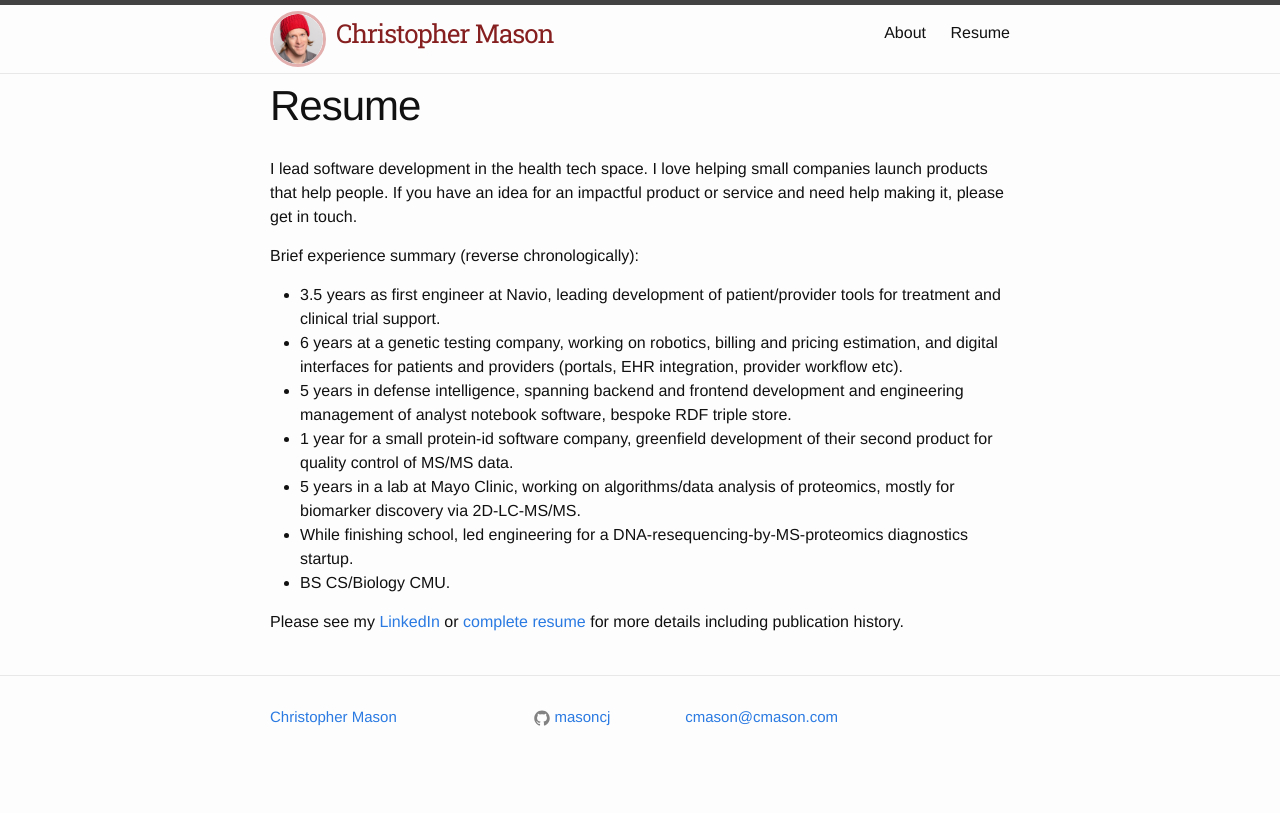
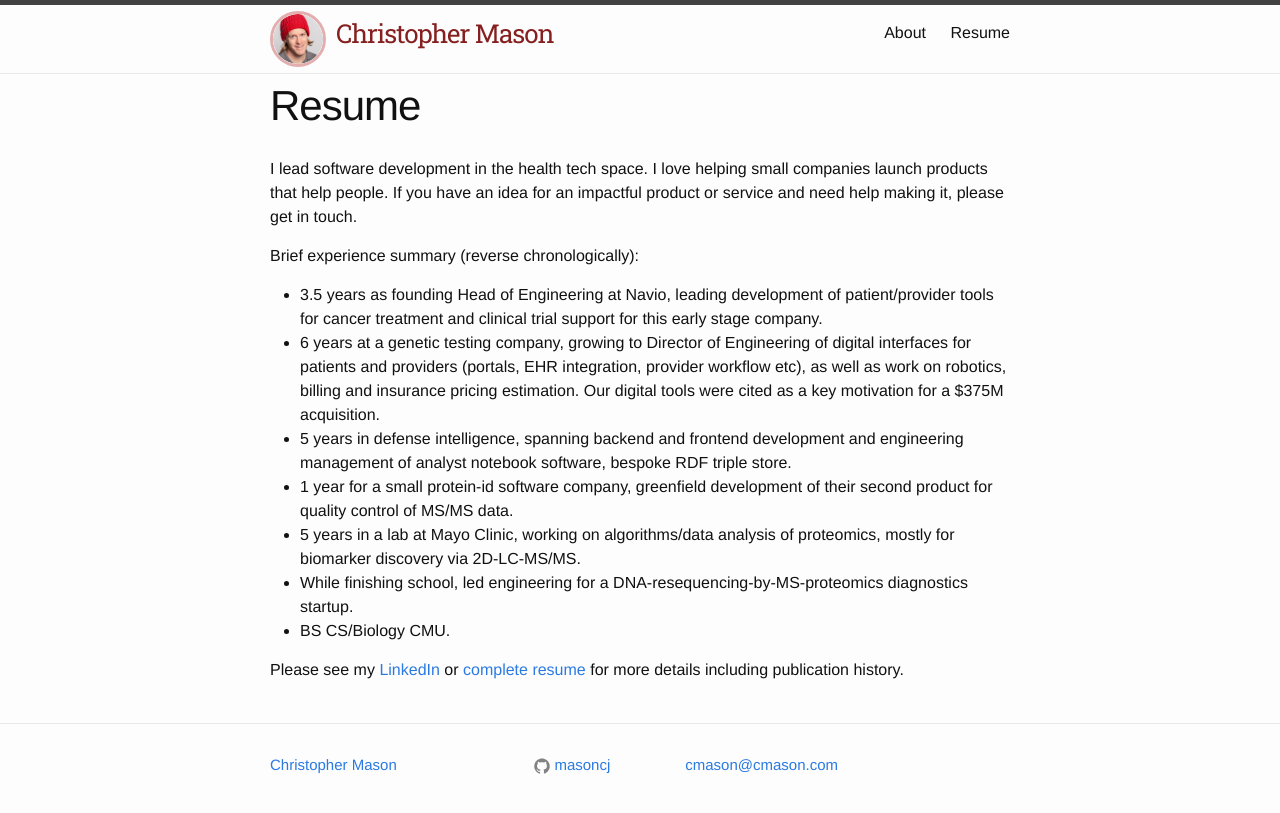
Before and after one commit to masoncj/masoncj.github.io, a Jekyll site: the page built from resume.md, in a window 1280 px wide. Shown: the top 813 px of the page. Built offline with Jekyll 4.4.1, drawn with Linux system fonts in a browser that asks for light colours.

Commit message:
Fix resume page

```diff
--- a/resume.md
+++ b/resume.md
@@ -10,8 +10,8 @@ I lead software development in the health tech space.  I love helping small comp
 
 Brief experience summary (reverse chronologically):
 
-* 3.5 years as first engineer at Navio, leading development of patient/provider tools for treatment and clinical trial support.
-* 6 years at a genetic testing company, working on robotics, billing and pricing estimation, and digital interfaces for patients and providers (portals, EHR integration, provider workflow etc).
+* 3.5 years as founding Head of Engineering at Navio, leading development of patient/provider tools for cancer treatment and clinical trial support for this early stage company.
+* 6 years at a genetic testing company, growing to Director of Engineering of digital interfaces for patients and providers (portals, EHR integration, provider workflow etc), as well as work on robotics, billing and insurance pricing estimation.  Our digital tools were cited as a key motivation for a $375M acquisition.
 * 5 years in defense intelligence, spanning backend and frontend development and engineering management of analyst notebook software, bespoke RDF triple store.
 * 1 year for a small protein-id software company, greenfield development of their second product for quality control of MS/MS data.
 * 5 years in a lab at Mayo Clinic, working on algorithms/data analysis of proteomics, mostly for biomarker discovery via 2D-LC-MS/MS.
```
